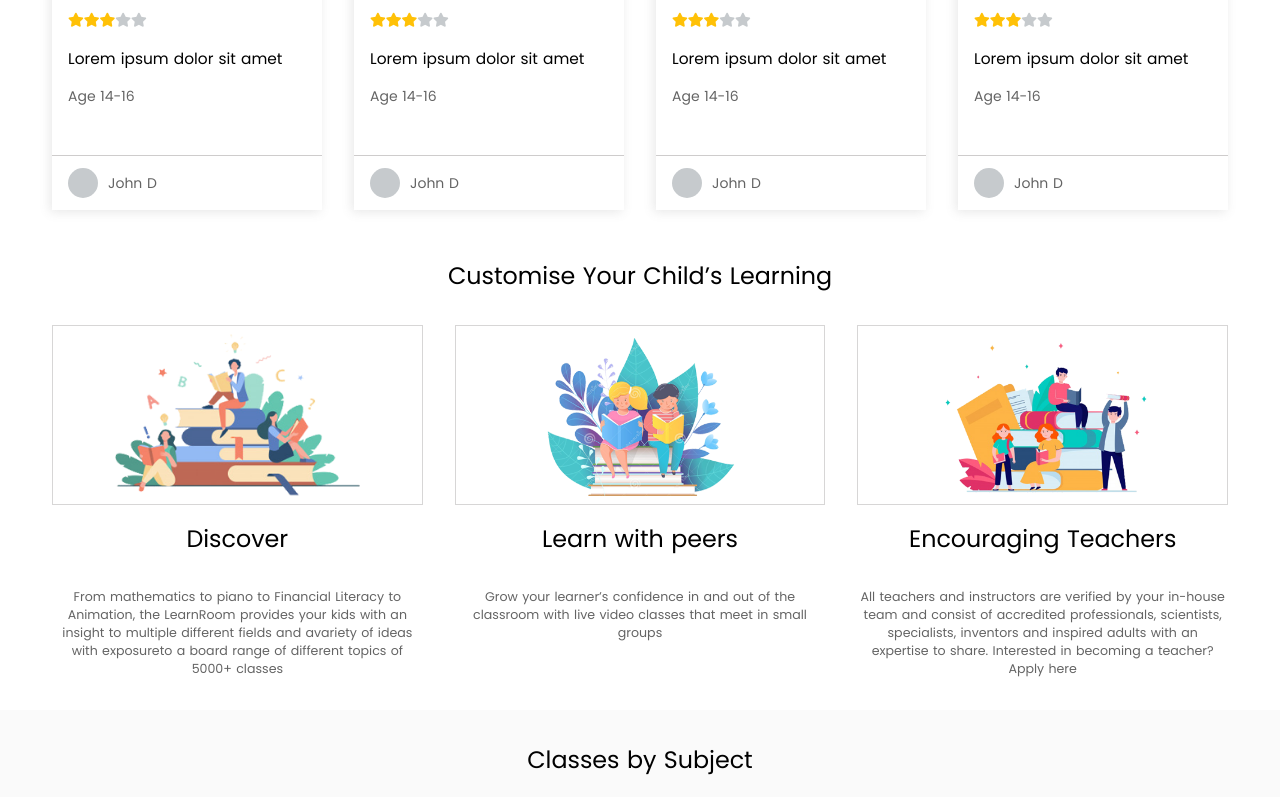
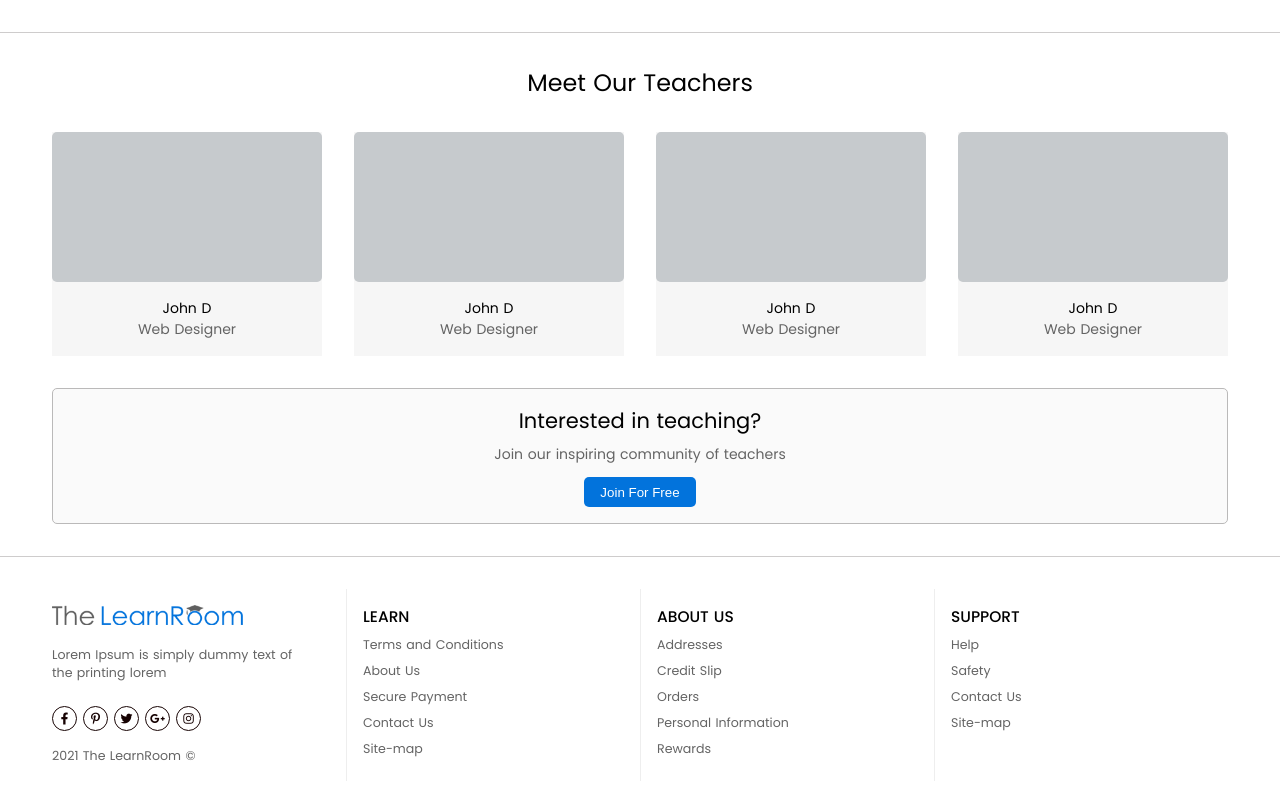
Before and after one commit to dev-davexoyinbo/thelearnroom, a Nuxt app: page / in a window 1280 px wide. Shown: the part 1123-1920 px from the top of the page. Built offline with nearby package versions, Linux system fonts and the light colour scheme.

Commit message:
Homepage == Remaining featured by section of the teaching section

```diff
--- /dev/null
+++ b/components/page_specific/home/HomeTeacherCard.vue
@@ -0,0 +1,33 @@
+<template>
+  <div class="home-teacher-card">
+    <div class="top"></div>
+    <div class="bottom">
+      <div class="name">John D</div>
+      <div class="position">Web Designer</div>
+    </div>
+  </div>
+</template>
+
+<script>
+export default {};
+</script>
+
+<style lang="scss">
+@import "~assets/styles/variables";
+
+.home-teacher-card {
+	background: rgba($neutralHighlight, 0.5);
+  .top {
+    height: 150px;
+    background: $placeholderGray;
+	border-radius: 5px;
+  }
+  .bottom {
+	  padding: 16px;
+	  text-align: center;
+	  .name {
+		  color: black;
+	  }
+  }
+}
+</style>
--- /dev/null
+++ b/components/page_specific/home/MeetOurTeacherSection.vue
@@ -0,0 +1,99 @@
+<template>
+  <div id="meet-our-teacher-section">
+    <h1 class="heading">Meet Our Teachers</h1>
+    <div class="cards-container">
+      <div class="single-card-container" v-for="i in 4" :key="i">
+        <home-teacher-card />
+      </div>
+    </div>
+    <div class="interested-in-teaching-subsection">
+      <h2 class="sub-heading">Interested in teaching?</h2>
+      <div class="highlight">Join our inspiring community of teachers</div>
+      <div class="button-container">
+        <button>Join For Free</button>
+      </div>
+    </div>
+  </div>
+</template>
+
+<script>
+import HomeTeacherCard from "./HomeTeacherCard.vue";
+export default {
+  components: { HomeTeacherCard },
+};
+</script>
+
+<style lang="scss">
+@import "~assets/styles/variables";
+#meet-our-teacher-section {
+  margin-top: 16px 0;
+  padding: 32px var(--body-padding);
+  border-top: 1px solid $borderGray;
+
+  & > .heading {
+    color: black;
+    font-weight: 400;
+    font-size: 1.7rem;
+    margin-bottom: 8px;
+    text-align: center;
+    margin-bottom: 32px;
+  }
+
+  .sub-heading {
+    color: black;
+    font-weight: 400;
+    font-size: 1.5rem;
+    text-align: center;
+    margin-bottom: 8px;
+  }
+
+  .cards-container {
+    display: grid;
+    grid-template-columns: 1fr;
+    gap: 16px;
+    row-gap: 32px;
+    margin-bottom: 32px;
+
+    @media only screen and (min-width: 425px) {
+      grid-template-columns: repeat(2, 1fr);
+    }
+
+    @media only screen and (min-width: 768px) {
+      grid-template-columns: repeat(4, 1fr);
+    }
+
+    @media only screen and (min-width: 1024px) {
+      gap: 32px;
+    }
+  }
+
+  .interested-in-teaching-subsection {
+    background: $offWhite;
+    border: 1px solid #bab9b9;
+    border-radius: 5px;
+    padding: 16px;
+    .highlight {
+      text-align: center;
+    }
+    .button-container {
+      display: flex;
+      align-items: center;
+      justify-content: center;
+	  margin-top: 12px;
+	  button {
+		  color: white;
+		  border: none;
+		  outline: none;
+		  background: $primaryColor;
+		  padding-left: 16px;
+		  padding-right: 16px;
+		  height: 30px;
+		  border-radius: 5px;
+		  &:active{
+			  outline: none;
+		  }
+	  }
+    }
+  }
+}
+</style>
--- a/pages/index.vue
+++ b/pages/index.vue
@@ -1,21 +1,30 @@
 <template>
   <div>
     <hero-section />
-    <online-classes-section />
+    <!-- <online-classes-section />
     <customize-child-learning-section />
-    <classes-by-subject-section />
+    <classes-by-subject-section /> -->
     <testimonial-section />
+    <meet-our-teacher-section />
   </div>
 </template>
 
 <script>
-import ClassesBySubjectSection from '~/components/page_specific/home/ClassesBySubjectSection.vue';
-import CustomizeChildLearningSection from '~/components/page_specific/home/CustomizeChildLearningSection.vue';
+import ClassesBySubjectSection from "~/components/page_specific/home/ClassesBySubjectSection.vue";
+import CustomizeChildLearningSection from "~/components/page_specific/home/CustomizeChildLearningSection.vue";
 import HeroSection from "~/components/page_specific/home/HeroSection.vue";
+import MeetOurTeacherSection from "~/components/page_specific/home/MeetOurTeacherSection.vue";
 import OnlineClassesSection from "~/components/page_specific/home/OnlineClassesSection.vue";
-import TestimonialSection from '~/components/page_specific/home/TestimonialSection.vue';
+import TestimonialSection from "~/components/page_specific/home/TestimonialSection.vue";
 export default {
-  components: { HeroSection, OnlineClassesSection, CustomizeChildLearningSection, ClassesBySubjectSection, TestimonialSection },
+  components: {
+    HeroSection,
+    OnlineClassesSection,
+    CustomizeChildLearningSection,
+    ClassesBySubjectSection,
+    TestimonialSection,
+    MeetOurTeacherSection,
+  },
   layout: "home",
 };
 </script>
```
